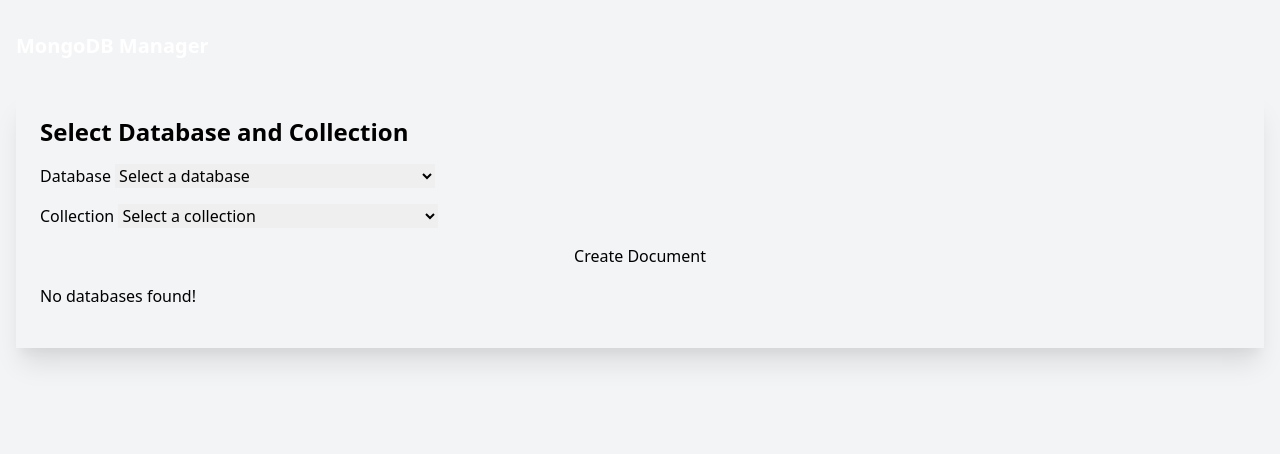
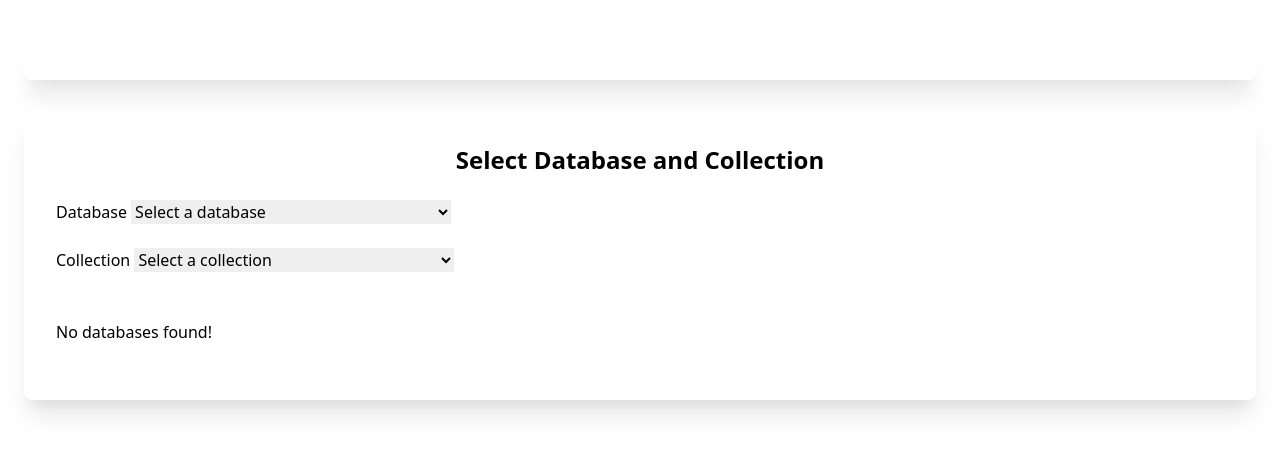
Before and after one commit to evadalcin/dbNoSQLDashboards, a Flask app: page / in a window 1280 px wide. Shown: the top 454 px of the page. Run offline with Flask 3, Linux system fonts and the light colour scheme; data that the repository does not hold is empty; some libraries are stand-ins or nearby versions.

Commit message:
implementation on html and js files.

```diff
--- a/static/js/main.js
+++ b/static/js/main.js
@@ -49,6 +49,7 @@ document.addEventListener('DOMContentLoaded', function() {
             fetchCollections(dbName);
         } else {
             collectionSelect.innerHTML = '<option value="">Select a collection</option>';
+            createDocumentBtn.classList.add('hidden'); // Hide the button if no db is selected
         }
     });
 
@@ -81,9 +82,11 @@ document.addEventListener('DOMContentLoaded', function() {
         if (dbName && collectionName) {
             fetchFields(dbName, collectionName);
             fetchDocuments(dbName, collectionName);
+            createDocumentBtn.classList.remove('hidden'); // Show button after selecting both DB and collection
         } else {
             fieldsContainer.classList.add('hidden');
             documentsTable.classList.add('hidden');
+            createDocumentBtn.classList.add('hidden'); // Hide button if collection is not selected
         }
     });
 
--- a/templates/index.html
+++ b/templates/index.html
@@ -7,19 +7,19 @@
     <link href="https://cdn.jsdelivr.net/npm/tailwindcss@2.2.19/dist/tailwind.min.css" rel="stylesheet" />
     <script src="https://cdn.jsdelivr.net/npm/daisyui@3.9.2/dist/full.js"></script>
 </head>
-<body class="bg-gray-100">
+<body class="bg-base-200">
 
-    <div class="container mx-auto px-4 py-8">
-        <div class="navbar bg-primary text-white mb-8">
+    <div class="container mx-auto px-6 py-12">
+        <div class="navbar bg-primary text-white mb-8 shadow-xl rounded-lg">
             <div class="flex-1">
-                <span class="text-xl font-bold">MongoDB Manager</span>
+                <span class="text-2xl font-bold">MongoDB Manager</span>
             </div>
         </div>
 
-        <div class="card bg-base-100 shadow-xl p-6">
-            <h2 class="text-2xl font-semibold mb-4">Select Database and Collection</h2>
+        <div class="card bg-base-100 shadow-xl p-8 rounded-lg">
+            <h2 class="text-2xl font-semibold mb-6 text-center">Select Database and Collection</h2>
 
-            <div class="form-control mb-4">
+            <div class="form-control mb-6">
                 <label class="label">
                     <span class="label-text">Database</span>
                 </label>
@@ -28,7 +28,7 @@
                 </select>
             </div>
 
-            <div class="form-control mb-4">
+            <div class="form-control mb-6">
                 <label class="label">
                     <span class="label-text">Collection</span>
                 </label>
@@ -37,26 +37,26 @@
                 </select>
             </div>
 
-            <div id="fieldsContainer" class="hidden mb-4">
+            <div id="fieldsContainer" class="hidden mb-6">
                 <h3 class="text-xl font-semibold mb-4">Enter Document Fields</h3>
-                <div id="fieldsList">
+                <div id="fieldsList" class="space-y-4">
                 </div>
             </div>
 
-            <div class="flex gap-4 mb-4">
-                <button id="createDocumentBtn" class="btn btn-primary w-full">Create Document</button>
-                <button id="updateDocumentBtn" class="btn btn-warning w-full hidden">Update Document</button>
-                <button id="deleteDocumentBtn" class="btn btn-error w-full hidden">Delete Document</button>
+            <div class="flex gap-4 mb-6 justify-center">
+                <button id="createDocumentBtn" class="btn btn-primary w-full max-w-xs hidden hover:bg-primary-focus">Create Document</button>
+                <button id="updateDocumentBtn" class="btn btn-warning w-full max-w-xs hidden hover:bg-warning-focus">Update Document</button>
+                <button id="deleteDocumentBtn" class="btn btn-error w-full max-w-xs hidden hover:bg-error-focus">Delete Document</button>
             </div>
 
-            <div id="error" class="alert alert-error hidden mb-4">
+            <div id="error" class="alert alert-error hidden mb-6">
                 <span id="errorMessage"></span>
             </div>
 
             <div id="documentsTable" class="hidden">
                 <h3 class="text-lg font-semibold mb-4">Documents</h3>
-                <table class="table table-zebra w-full">
-                    <thead>
+                <table class="table table-zebra w-full rounded-lg shadow-md">
+                    <thead class="bg-primary text-white">
                         <tr>
                             <th>ID</th>
                             <th>Document</th>
@@ -69,7 +69,6 @@
             </div>
         </div>
 
-        <!-- Loading Spinner -->
         <div id="loading" class="flex justify-center p-4 hidden">
             <span class="loading loading-spinner loading-lg"></span>
         </div>
```
